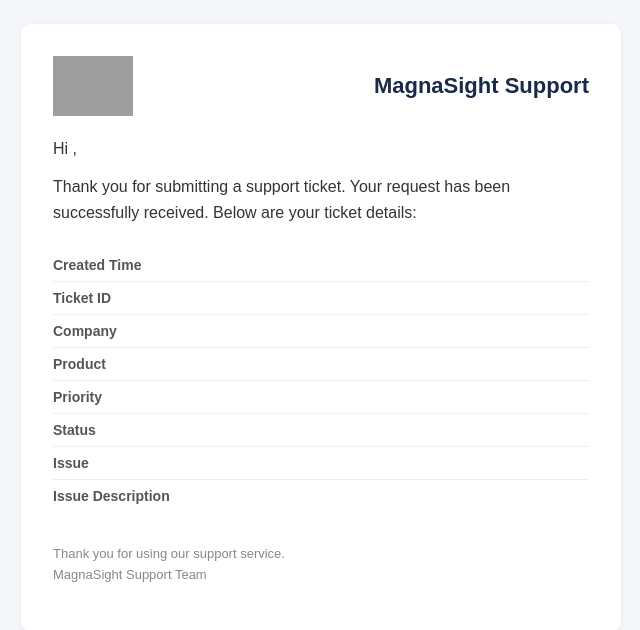
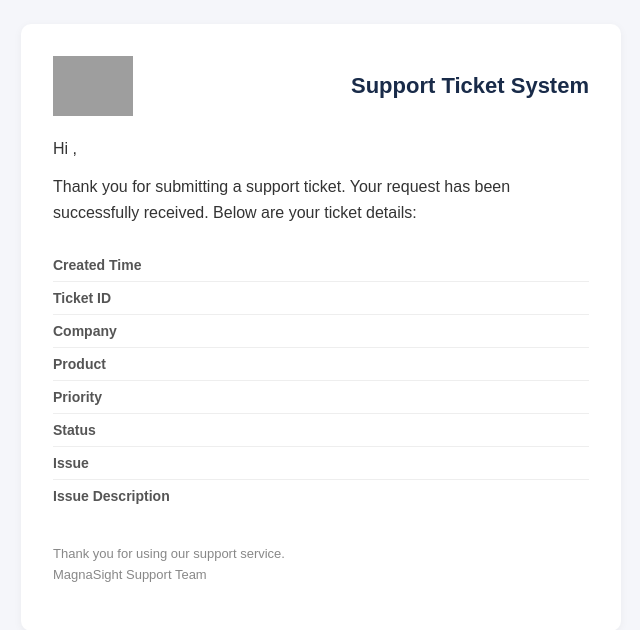
Before and after one commit to robifirmnsyah/backend-magnasight-fastapi, a Python web app: template templates/ticket_email.html in a window 1280 px wide. Shown: the top 630 px of the page, without its empty margins (319-959 px from the left). Run offline with Jinja, Linux system fonts and the light colour scheme; the template is opened without the code that fills it, so the values that code supplies are empty; grey boxes are pictures that could not be loaded.

Commit message:
fix: update header title in ticket email template to reflect system name

```diff
--- a/templates/ticket_email.html
+++ b/templates/ticket_email.html
@@ -159,7 +159,7 @@
           <img src="https://storage.googleapis.com/magnasight-attachment/logo.png" alt="Logo MagnaSight" />
         </div>
         <div style="flex:1 1 auto; text-align:right;">
-          <h2 class="header-title" style="text-align: right; margin:0;">MagnaSight Support</h2>
+          <h2 class="header-title" style="text-align: right; margin:0;">Support Ticket System</h2>
         </div>
       </div>
     </div>
```
